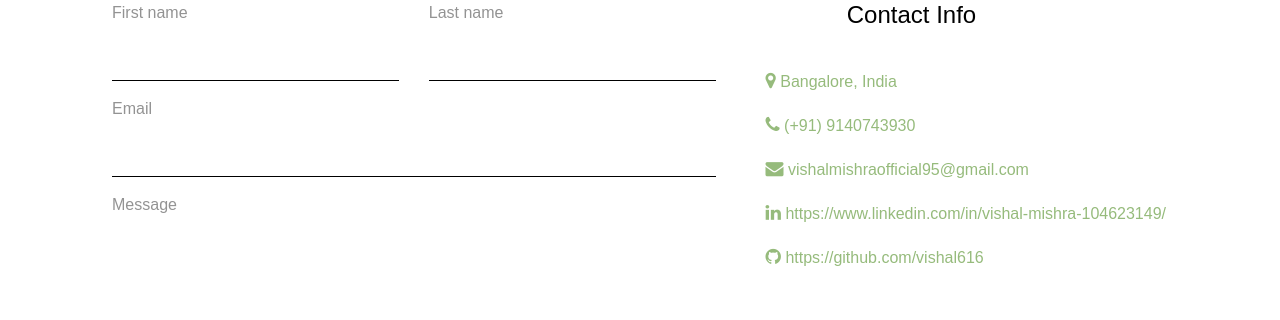
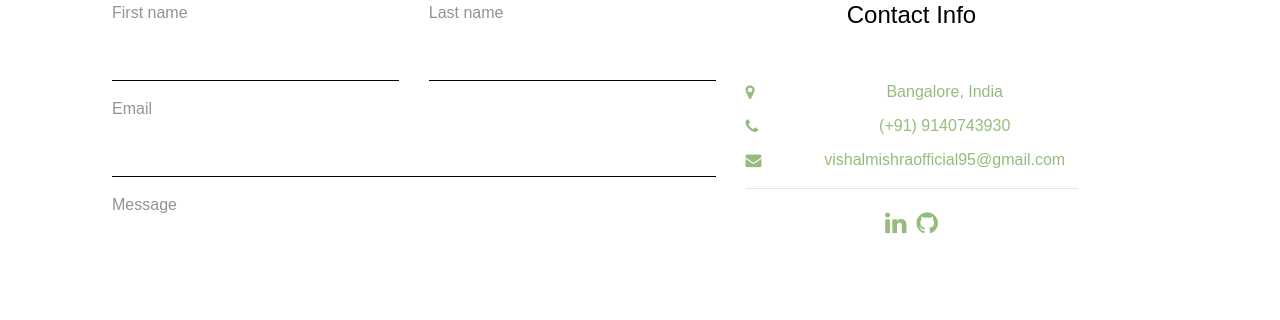
Before and after one commit to vishal616/Portfolio, an Angular app: page / in a window 1280 px wide. Shown: the part 4297-4617 px from the top of the page. Built offline with nearby package versions, Linux system fonts and the light colour scheme; what ngx-ui-loader would draw is missing.

Commit message:
design fix for contact

```diff
--- a/src/app/components/contact/contact.component.html
+++ b/src/app/components/contact/contact.component.html
@@ -42,20 +42,27 @@
 		</div>
 		<div class="col-lg-4">
 			<h4>Contact Info</h4>
-			<ul>
-				<li><i class="fa fa-map-marker"></i> Bangalore, India</li>
-				<li><i class="fa fa-phone"></i> (+91) 9140743930</li>
-				<li><i class="fa fa-envelope"></i> vishalmishraofficial95@gmail.com</li>
-				<li>
-					<i class="fa fa-linkedin"></i>
-					<a href="https://www.linkedin.com/in/vishal-mishra-104623149/" target="_blank">
-						https://www.linkedin.com/in/vishal-mishra-104623149/</a>
-				</li>
-				<li>
-					<i class="fa fa-github"></i>
-					<a href="https://github.com/vishal616" target="_blank"> https://github.com/vishal616</a>
-				</li>
-			</ul>
+				<div class="info-container">
+					<div class="info">
+						<i class="fa fa-map-marker"></i>
+						<span>Bangalore, India</span>
+					</div>
+					<div class="info">
+						<i class="fa fa-phone"></i>
+						<span>(+91) 9140743930</span>
+					</div>
+					<div class="info">
+						<i class="fa fa-envelope"></i>
+						<span>vishalmishraofficial95@gmail.com</span>
+					</div>
+				</div>
+			<hr/>
+			<div class="icon-container">
+				<a href="https://www.linkedin.com/in/vishal-mishra-104623149/" target="_blank">
+					<i class="fa fa-linkedin"></i></a>
+				<a href="https://github.com/vishal616" target="_blank">
+					<i class="fa fa-github"></i></a>
+			</div>
 		</div>
 	</div>
 
--- a/src/app/components/contact/contact.component.scss
+++ b/src/app/components/contact/contact.component.scss
@@ -38,6 +38,39 @@
 		font-weight: bolder;
 		i {
 			color: red;
+		}
+	}
+
+	.info-container {
+		margin-top: 50px;
+		.info {
+			display: flex;
+			align-items: center;
+			color: #96bb7c;
+			margin-top: 10px;
+			margin-bottom: 10px;
+			i {
+				flex: 1;
+			}
+			span {
+				flex: 4;
+				text-align: center;
+			}
+		}
+	}
+
+	.icon-container {
+		align-content: center;
+		display: flex;
+		justify-content: center;
+		font-size: 25px;
+
+		a {
+			margin-left: 5px;
+			margin-right: 5px;
+			i {
+				color: #96bb7c;
+			}
 		}
 	}
 
@@ -83,32 +116,4 @@
 	label {
 		margin-bottom: 20px;
 	}
-
-	ul {
-		list-style: none;
-		margin-top: 40px;
-		padding: 0;
-
-		@media (max-width: 550px) {
-			margin-top: 20px;
-		}
-
-		li {
-			color: #96bb7c;
-			margin: 20px;
-			white-space: nowrap;
-
-			@media (max-width: 550px) {
-				margin-left: 0;
-			}
-
-			a {
-				color: #96bb7c;
-			}
-
-			i {
-				font-size: 18px;
-			}
-		}
-	}
 }
```
Also changed, not shown: 1 other file (tests, documents, lock files or other folders).
